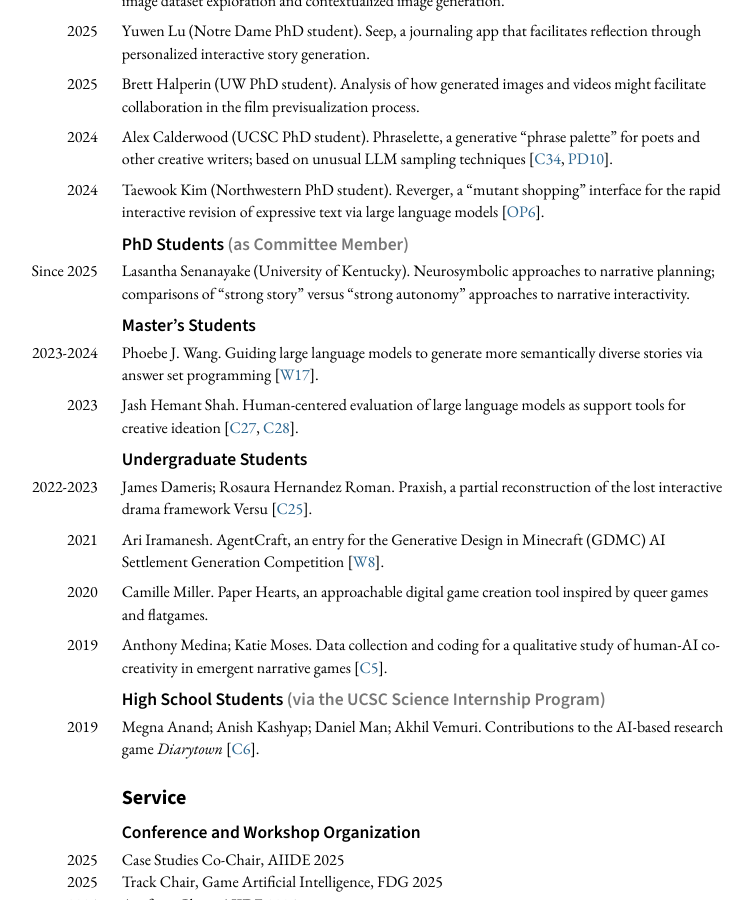
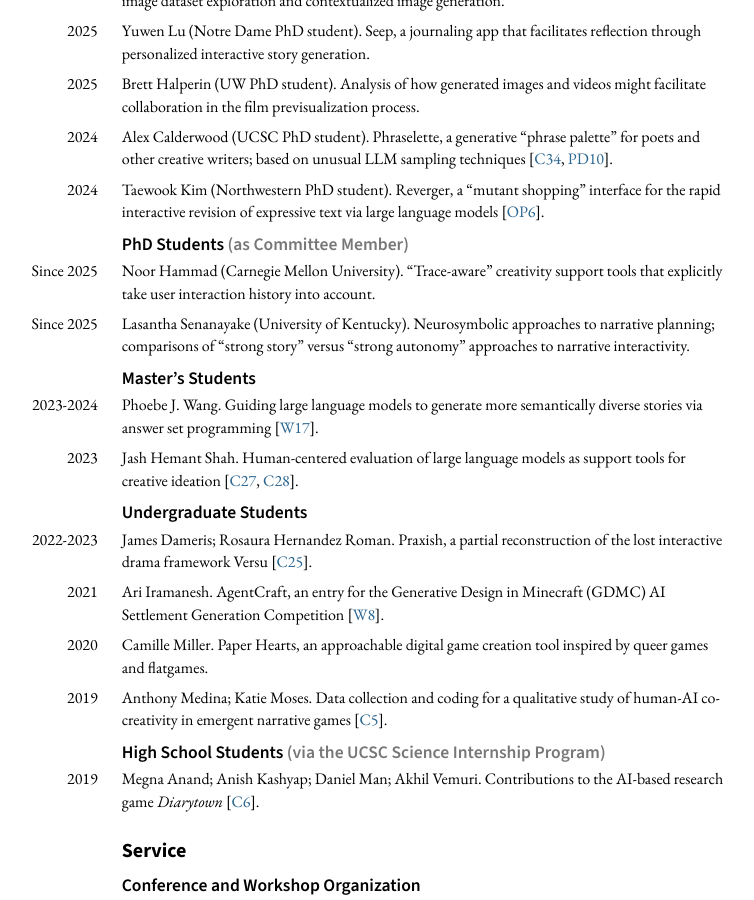
Before and after one commit to mkremins/mkremins.github.io, a Jekyll site: the page built from cv/index.html, in a window 1280 px wide and 900 px high, scrolled down 12307 px. Shown: the whole window, without its empty margins (261-1015 px from the left). Built offline with Jekyll 4.4.1, drawn with Linux system fonts in a browser that asks for light colours.

Commit message:
Add Noor committee membership

```diff
--- a/cv/index.html
+++ b/cv/index.html
@@ -410,6 +410,10 @@ layout: null
       <h3>PhD Students <span class="header-note">(as Committee Member)</span></h3>
       <div class="dated-entry">
         <div class="dated-date">Since 2025</div>
+        <div class="dated-content">Noor Hammad (Carnegie Mellon University). “Trace-aware” creativity support tools that explicitly take user interaction history into account.</div>
+      </div>
+      <div class="dated-entry">
+        <div class="dated-date">Since 2025</div>
         <div class="dated-content">Lasantha Senanayake (University of Kentucky). Neurosymbolic approaches to narrative planning; comparisons of “strong story” versus “strong autonomy” approaches to narrative interactivity.</div>
       </div>
       <h3>Master’s Students</h3>
```
